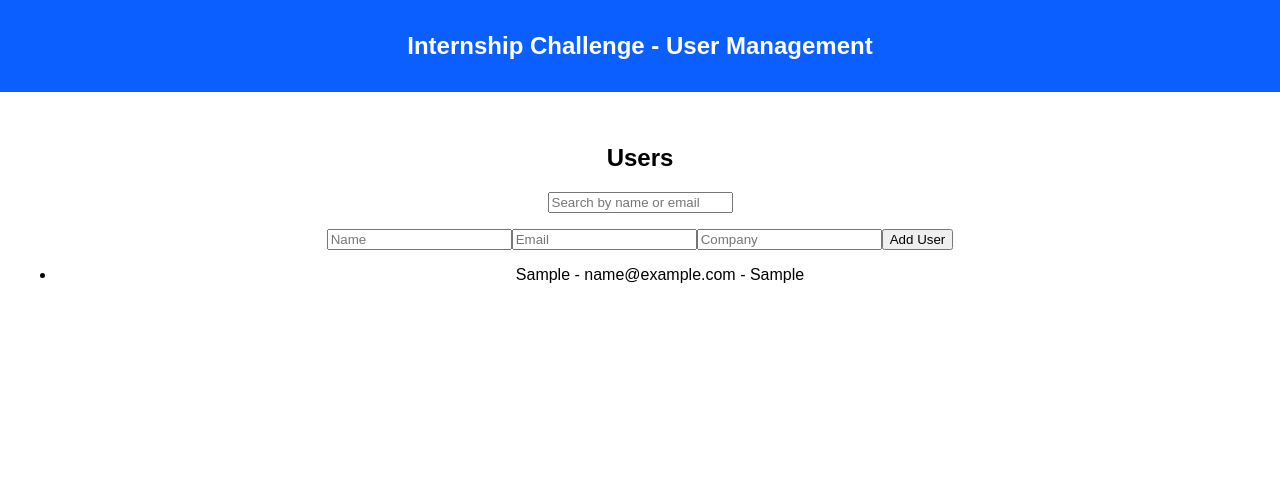
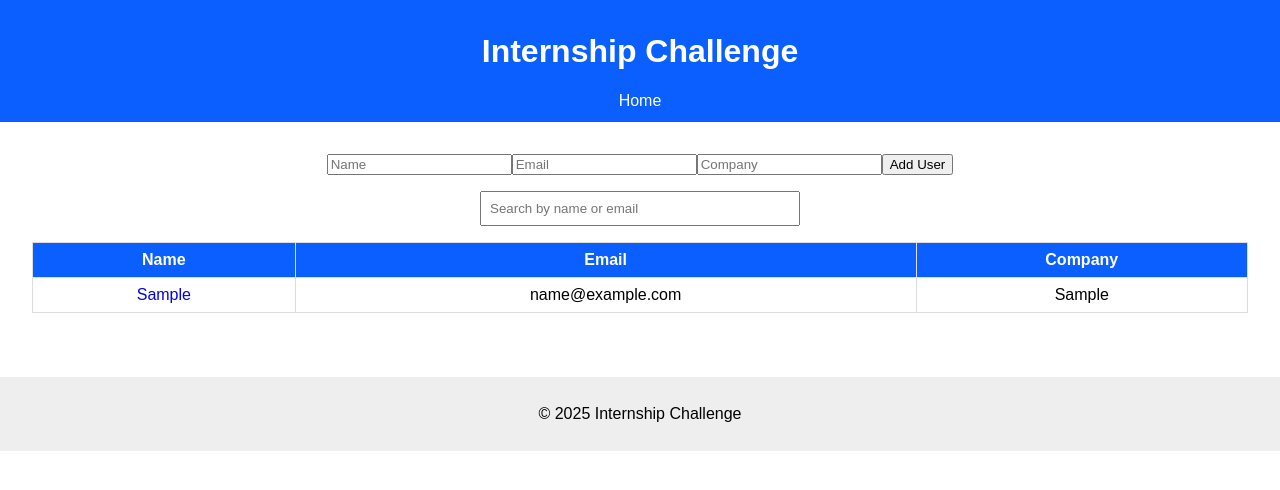
Before and after one commit to denisdushi20/internship-challenge, a React (Vite) app: page / in a window 1280 px wide. Both pictures are taken after typing "Sample", "name@example.com", "Sample" into the empty fields and a click on the button "Add User". Shown: the top 490 px of the page. Built offline with nearby package versions, Linux system fonts and the light colour scheme; no server answers.

Commit message:
The fetched api users are saved in component state,the newly added users are saved in local storage for better data managment

```diff
--- a/src/App.jsx
+++ b/src/App.jsx
@@ -1,32 +1,54 @@
-import React from "react";
-import { Routes, Route, Link } from "react-router-dom";
+import React, { useState, useEffect } from "react";
+import { BrowserRouter as Router, Routes, Route, Link } from "react-router-dom";
 import Home from "./pages/Home";
 import UserDetails from "./pages/UserDetails";
 
 function App() {
+  const [users, setUsers] = useState([]);
+  useEffect(() => {
+    fetch("https://jsonplaceholder.typicode.com/users")
+      .then((res) => res.json())
+      .then(setUsers)
+      .catch(console.error);
+  }, []);
   return (
+
       <div className="app">
-      <nav style={navStyle}>
-        <Link to="/" style={{ textDecoration: "none", color: "white" }}>
-          <h1>Internship Challenge - User Management</h1>
+
+        <header style={headerStyle}>
+          <h1>Internship Challenge</h1>
+          <nav>
+            <Link to="/" style={{ color: "white", textDecoration: "none" }}>
+              Home
             </Link>
           </nav>
-
+        </header>
         <main style={{ padding: 16 }}>
           <Routes>
-          <Route path="/" element={<Home />} />
-          <Route path="/users/:id" element={<UserDetails />} />
+            <Route path="/" element={<Home users={users} setUsers={setUsers} />} />
+            <Route path="/users/:id" element={<UserDetails users={users} />} />
           </Routes>
         </main>
+        <footer style={footerStyle}>
+          <p>© 2025 Internship Challenge</p>
+        </footer>
       </div>
+
   );
 }
 
-const navStyle = {
+const headerStyle = {
   background: "#0b5fff",
   color: "white",
   padding: "12px 16px",
-  marginBottom: 16,
+  textAlign: "center",
+};
+
+const footerStyle = {
+  background: "#eee",
+  padding: "12px 16px",
+  textAlign: "center",
+  marginTop: 32,
 };
 
 export default App;
--- a/src/UserInterface/AddUserForm.jsx
+++ b/src/UserInterface/AddUserForm.jsx
@@ -3,26 +3,28 @@ import React, { useState } from "react";
 export default function AddUserForm({ addUser }) {
   const [name, setName] = useState("");
   const [email, setEmail] = useState("");
-const [company, setCompany] = useState("");
+  const [company, setCompany] = useState("");
 
   const handleSubmit = (e) => {
     e.preventDefault();
-    if (!name || !email || !company) return alert("Name and Email and Company  are required");
+    if (!name || !email || !company) return alert("All fields are required");
 
     const newUser = {
       id: Date.now(),
       name,
       email,
-      company: { name:company },
+      company: { name: company },
     };
+
     addUser(newUser);
+
     setName("");
     setEmail("");
     setCompany("");
   };
 
   return (
-    <form onSubmit={handleSubmit} style={{ margin: "16px 0" }}>
+    <form onSubmit={handleSubmit} style={{ marginBottom: "16px" }}>
       <input
         placeholder="Name"
         value={name}
--- a/src/main.jsx
+++ b/src/main.jsx
@@ -1,17 +1,13 @@
 import React from "react";
 import { createRoot } from "react-dom/client";
 import { BrowserRouter } from "react-router-dom";
-import { Provider } from "react-redux";
 import App from "./App";
-import store from "./store/store";
 import "./index.css";
 
 createRoot(document.getElementById("root")).render(
   <React.StrictMode>
-    <Provider store={store}>
-      <BrowserRouter>
-        <App />
-      </BrowserRouter>
-    </Provider>
+    <BrowserRouter>
+      <App />
+    </BrowserRouter>
   </React.StrictMode>
 );
--- a/src/pages/Home.jsx
+++ b/src/pages/Home.jsx
@@ -1,25 +1,36 @@
 import React, { useState, useEffect } from "react";
+import { Link } from "react-router-dom";
 import AddUserForm from "../UserInterface/AddUserForm";
-import { setUsers, addUser } from "../store/userSlice";
-import { useSelector, useDispatch } from "react-redux";
-
-
 
 export default function Home() {
- const users = useSelector((state) => state.users);
-  const dispatch = useDispatch();
+  const [users, setUsers] = useState([]);
+  const [localUsers, setLocalUsers] = useState([]);
   const [search, setSearch] = useState("");
+
 
   useEffect(() => {
     fetch("https://jsonplaceholder.typicode.com/users")
       .then((res) => res.json())
-      .then((data) => dispatch(setUsers(data)));
-  }, [dispatch]);
+      .then(setUsers)
+      .catch(console.error);
+  }, []);
 
 
-  const handleAddUser = (user) => dispatch(addUser(user));
+  useEffect(() => {
+    const stored = localStorage.getItem("localUsers");
+    if (stored) setLocalUsers(JSON.parse(stored));
+  }, []);
 
-  const filteredUsers = users.filter(
+
+  const handleAddUser = (user) => {
+    const updatedLocal = [user, ...localUsers];
+    setLocalUsers(updatedLocal);
+    localStorage.setItem("localUsers", JSON.stringify(updatedLocal));
+  };
+
+  const allUsers = [...localUsers, ...users];
+
+  const filteredUsers = allUsers.filter(
     (u) =>
       u.name.toLowerCase().includes(search.toLowerCase()) ||
       u.email.toLowerCase().includes(search.toLowerCase())
@@ -27,20 +38,62 @@ export default function Home() {
 
   return (
     <div>
-      <h2>Users</h2>
+
+
+      <main style={{ padding: "16px" }}>
+        <AddUserForm addUser={handleAddUser} />
+
         <input
           placeholder="Search by name or email"
           value={search}
           onChange={(e) => setSearch(e.target.value)}
+          style={{ marginBottom: "16px", padding: "8px", width: "300px" }}
         />
-        <AddUserForm addUser={handleAddUser} />
-      <ul>
+
+        <table style={{ width: "100%", borderCollapse: "collapse" }}>
+          <thead>
+            <tr style={{ background: "#0b5fff", color: "white" }}>
+              <th style={thTdStyle}>Name</th>
+              <th style={thTdStyle}>Email</th>
+              <th style={thTdStyle}>Company</th>
+            </tr>
+          </thead>
+          <tbody>
             {filteredUsers.map((user) => (
-          <li key={user.id}>
-            {user.name} - {user.email} - {user.company.name}
-          </li>
+              <tr key={user.id} style={{ cursor: "pointer" }}>
+                <td style={thTdStyle}>
+                  <Link to={`/users/${user.id}`} style={{ textDecoration: "none" }}>
+                    {user.name}
+                  </Link>
+                </td>
+                <td style={thTdStyle}>{user.email}</td>
+                <td style={thTdStyle}>{user.company?.name ?? "N/A"}</td>
+              </tr>
             ))}
-      </ul>
+          </tbody>
+        </table>
+      </main>
+
+
     </div>
   );
 }
+
+const headerStyle = {
+  background: "#0b5fff",
+  color: "white",
+  padding: "16px",
+  textAlign: "center",
+};
+
+const footerStyle = {
+  background: "#f1f1f1",
+  padding: "12px",
+  marginTop: "24px",
+  textAlign: "center",
+};
+
+const thTdStyle = {
+  border: "1px solid #ddd",
+  padding: "8px",
+};
--- a/src/pages/UserDetails.jsx
+++ b/src/pages/UserDetails.jsx
@@ -1,28 +1,42 @@
 import React, { useEffect, useState } from "react";
-import { useParams } from "react-router-dom";
+import { useParams, Link } from "react-router-dom";
 
 export default function UserDetails() {
   const { id } = useParams();
   const [user, setUser] = useState(null);
 
   useEffect(() => {
-    fetch(`https://jsonplaceholder.typicode.com/users/${id}`)
-      .then((res) => res.json())
-      .then(setUser);
+
+    const localUsers = JSON.parse(localStorage.getItem("localUsers") || "[]");
+    const localUser = localUsers.find((u) => String(u.id) === id);
+    if (localUser) {
+      setUser(localUser);
+    } else {
+
+      fetch(`https://jsonplaceholder.typicode.com/users/${id}`)
+        .then((res) => {
+          if (!res.ok) throw new Error("User not found");
+          return res.json();
+        })
+        .then(setUser)
+        .catch(() => setUser(null));
+    }
   }, [id]);
 
-  if (!user) return <p>Loading...</p>;
+  if (!user) return <p>User not found or loading...</p>;
 
   return (
-    <div>
+    <div style={{ padding: "16px" }}>
       <h2>{user.name}</h2>
       <p>Email: {user.email}</p>
-      <p>Phone: {user.phone}</p>
-      <p>Website: {user.website}</p>
+      <p>Phone: {user.phone ?? "N/A"}</p>
+      <p>Website: {user.website ?? "N/A"}</p>
       <p>
-        Address: {user.address.street}, {user.address.city}, {user.address.zipcode}
+        Address: {user.address?.street ?? "N/A"}, {user.address?.city ?? "N/A"},{" "}
+        {user.address?.zipcode ?? "N/A"}
       </p>
-      <p>Company: {user.company.name}</p>
+      <p>Company: {user.company?.name ?? "N/A"}</p>
+      <Link to="/">← Back to Users</Link>
     </div>
   );
 }
```
Lines whose indentation alone changed are shown as unchanged.
